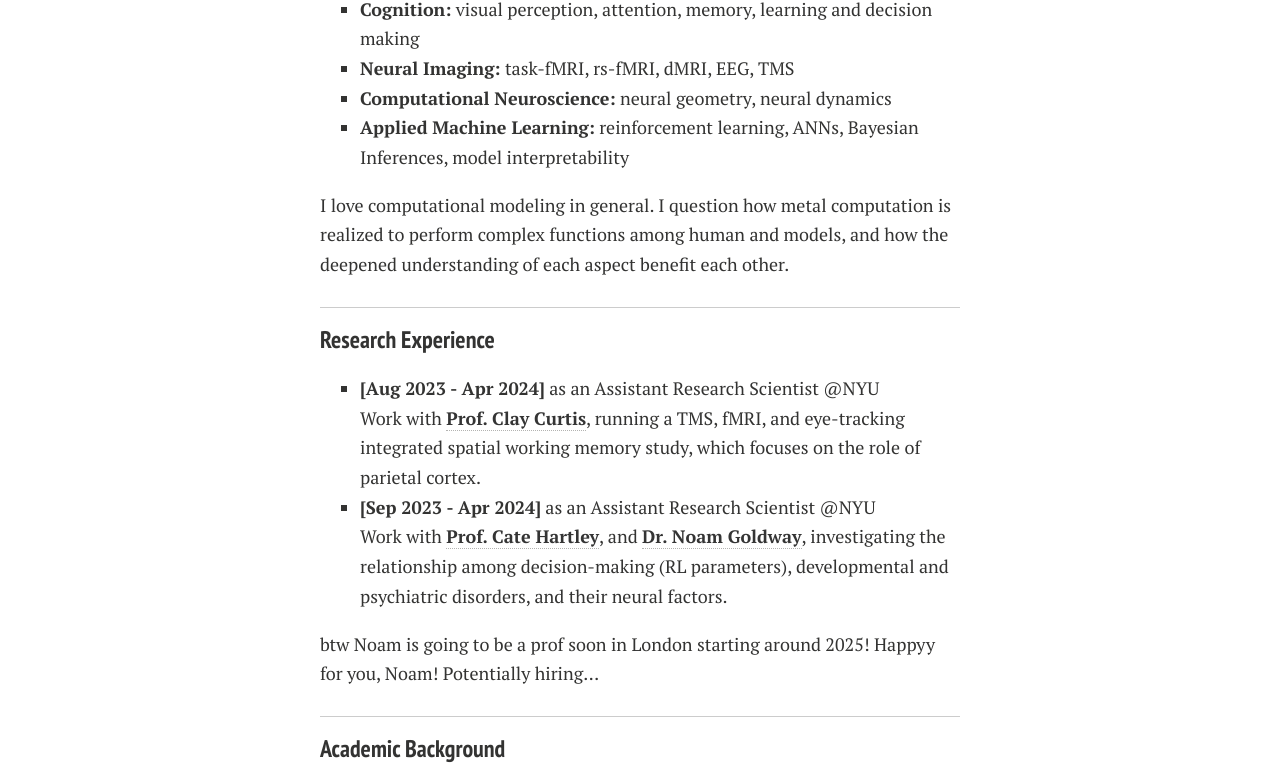
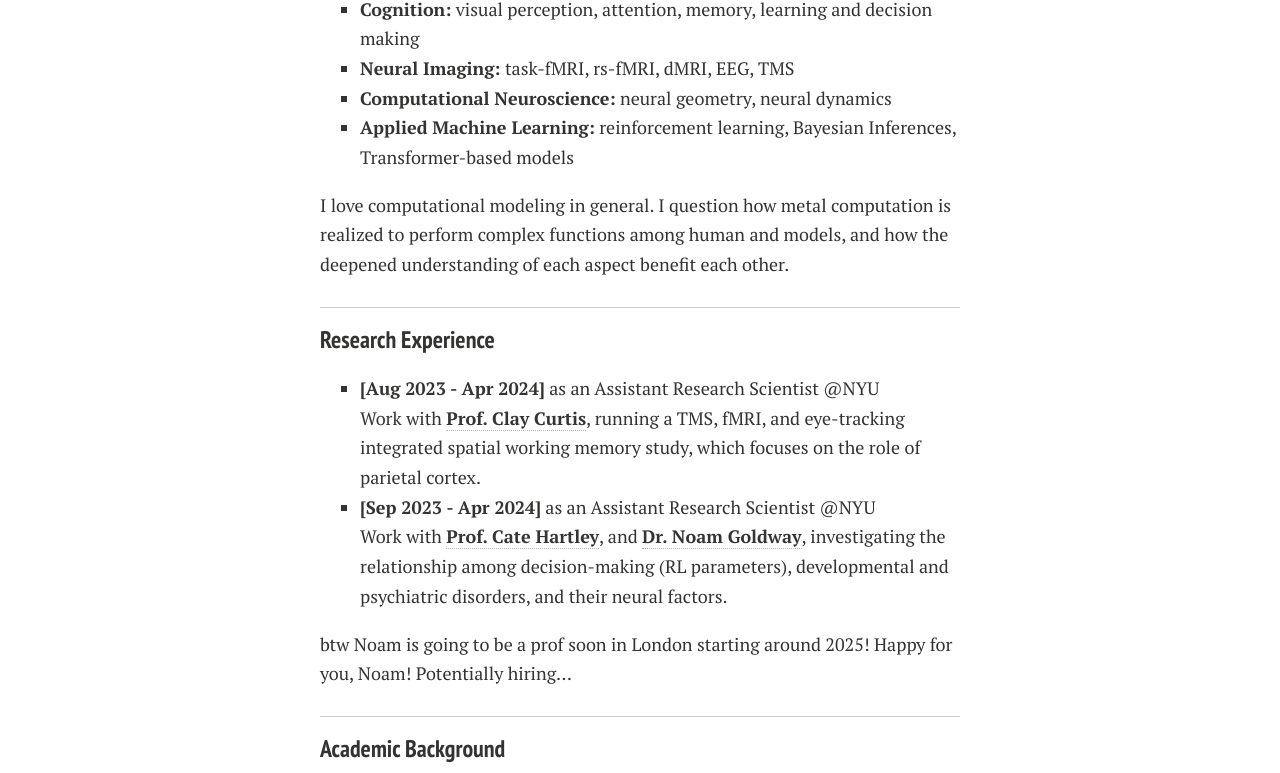
Before and after one commit to Qingqing-Yang-177/Qingqing-Yang-177.github.io, a Jekyll site: the page built from index.md, in a window 1280 px wide. Shown: the part 343-1116 px from the top of the page. Built offline with Jekyll 4.4.1, drawn with Linux system fonts in a browser that asks for light colours; nearby versions of some CDN libraries; comment, search, counter and statistics services are not loaded; a style sheet for code colours, icons or effects is not loaded; our own code applies the rules of GitHub Pages for plain Markdown files.

Commit message:
Update index.md

```diff
--- a/index.md
+++ b/index.md
@@ -12,7 +12,7 @@ Hi, I am Qingqing Yang, and I just started my PhD in Cogitive Neuroscience at th
 - **Cognition:** visual perception, attention, memory, learning and decision making
 - **Neural Imaging:** task-fMRI, rs-fMRI, dMRI, EEG, TMS
 - **Computational Neuroscience:** neural geometry, neural dynamics
-- **Applied Machine Learning:** reinforcement learning, ANNs, Bayesian Inferences, model interpretability
+- **Applied Machine Learning:** reinforcement learning, Bayesian Inferences, Transformer-based models
 
 I love computational modeling in general. I question how metal computation is realized to perform complex functions among human and models, and how the deepened understanding of each aspect benefit each other.
 
@@ -24,7 +24,7 @@ Work with [**Prof. Clay Curtis**](https://www.clayspacelab.com/lab), running a T
 - **[Sep 2023 - Apr 2024]** as an Assistant Research Scientist @NYU<br>
 Work with [**Prof. Cate Hartley**](https://www.hartleylab.org/), and [**Dr. Noam Goldway**](https://scholar.google.com/citations?user=0tVFPecAAAAJ&hl=en), investigating the relationship among decision-making (RL parameters), developmental and psychiatric disorders, and their neural factors.
 
-btw Noam is going to be a prof soon in London starting around 2025! Happyy for you, Noam! Potentially hiring...
+btw Noam is going to be a prof soon in London starting around 2025! Happy for you, Noam! Potentially hiring...
 
 ---
 ### Academic Background
```
